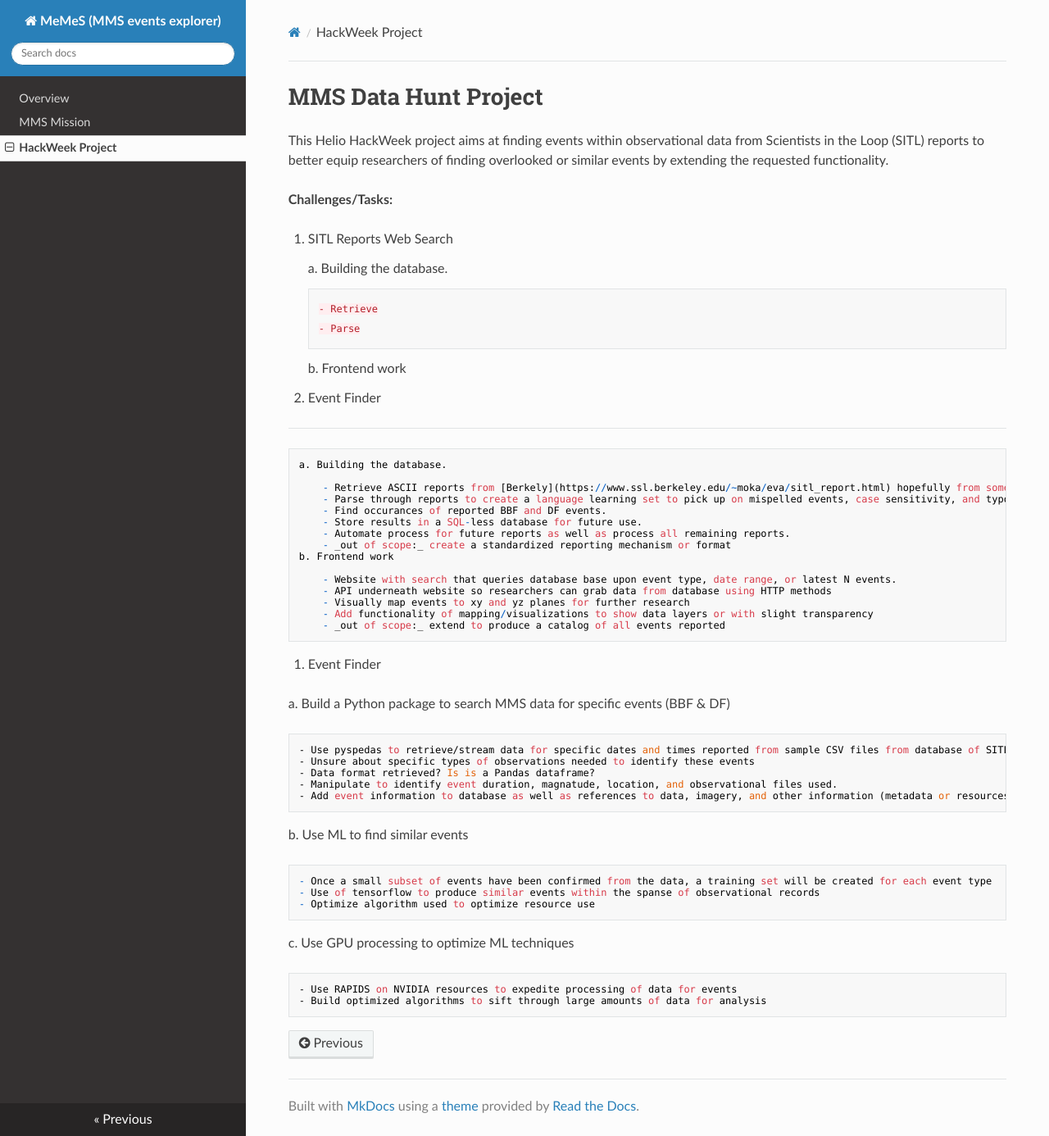
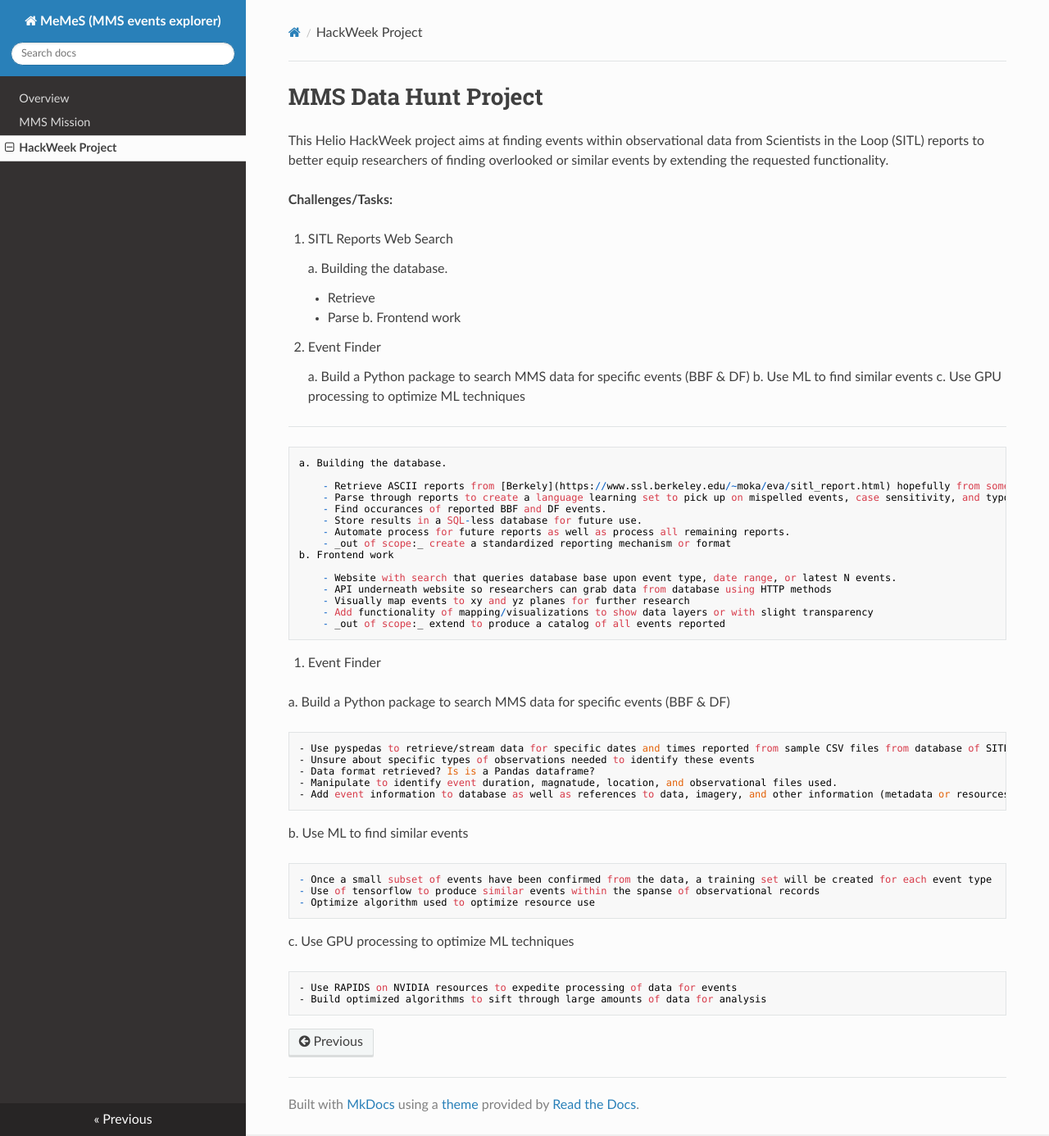
Before and after one commit to heliohackweek/mms_data_hunt, an MkDocs documentation site: the page built from docs/docs/hw.md, in a window 1280 px wide and 1386 px high. Shown: the whole window at 82% size. Built offline with MkDocs 1.6.1, drawn with Linux system fonts in a browser that asks for light colours; nearby versions of some CDN libraries.

Commit message:
format test

```diff
--- a/docs/docs/hw.md
+++ b/docs/docs/hw.md
@@ -8,11 +8,15 @@ __Challenges/Tasks:__
 
     a. Building the database.
 
-        - Retrieve
-        - Parse
+       - Retrieve
+       - Parse
     b. Frontend work
 
 2. Event Finder
+
+    a. Build a Python package to search MMS data for specific events (BBF & DF)
+    b. Use ML to find similar events
+    c. Use GPU processing to optimize ML techniques
 
 ---
 
```
